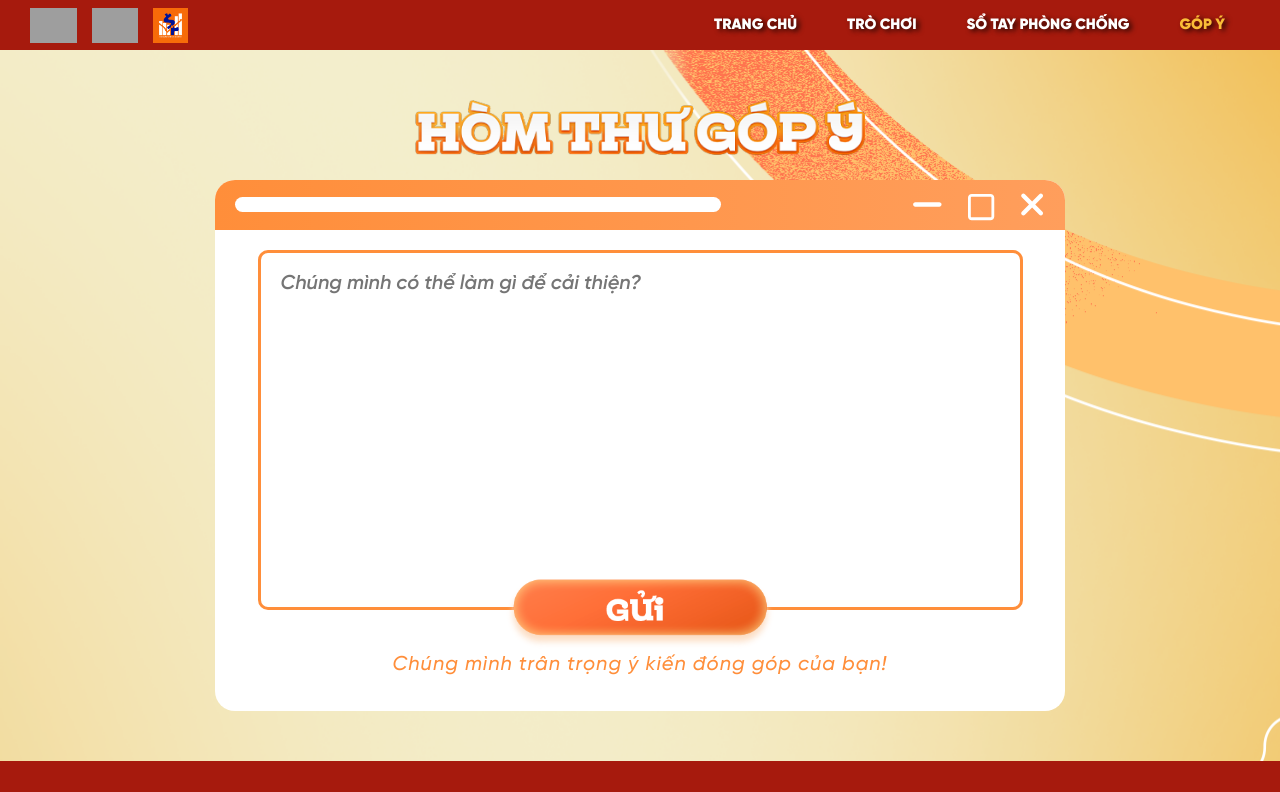
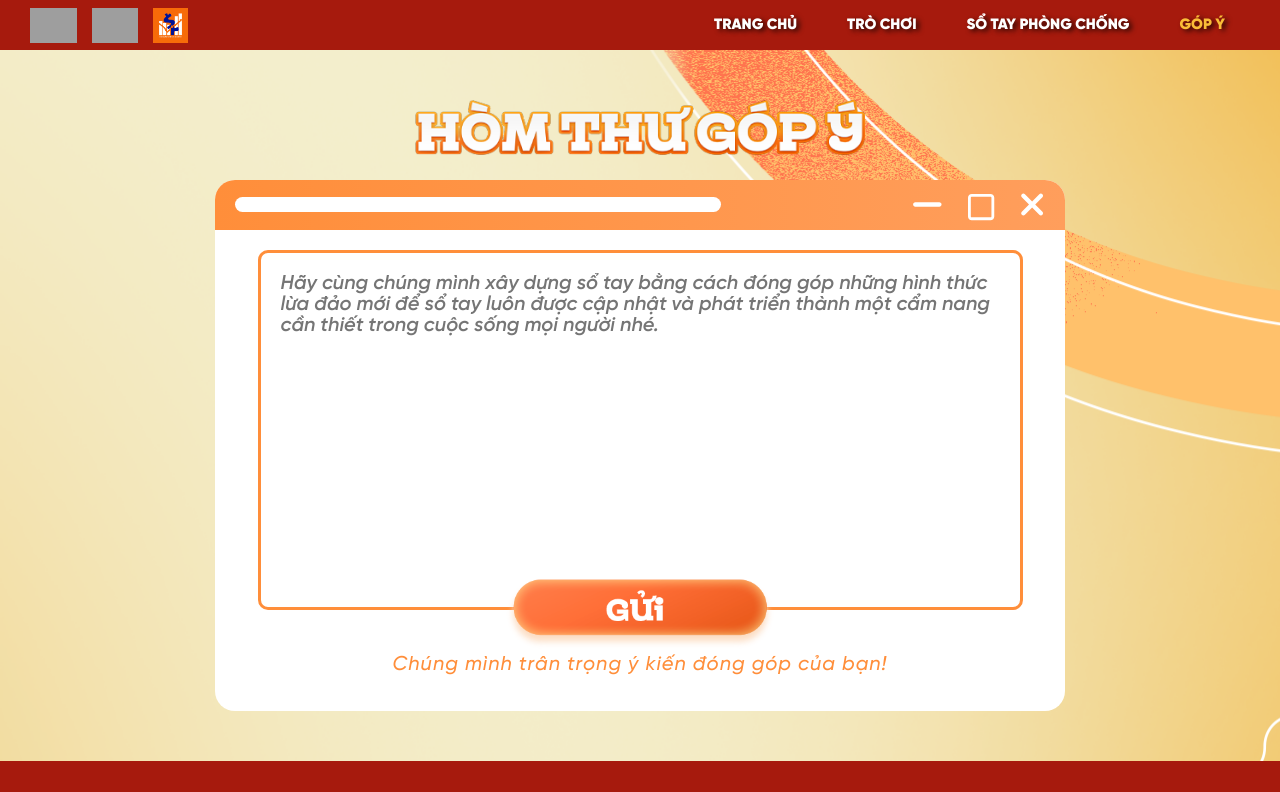
Before and after one commit to baco0611/ueh_taichinh_scamfree, a React (Vite) app: page /feedback in a window 1280 px wide. Shown: the top 792 px of the page. Built offline with nearby package versions, Linux system fonts and the light colour scheme; no server answers; grey boxes are pictures that could not be loaded.

Commit message:
Update Feedback.jsx

```diff
--- a/src/view/Feedback/Feedback.jsx
+++ b/src/view/Feedback/Feedback.jsx
@@ -47,7 +47,7 @@ export default function Feedback() {
                             ref={contentRef}
                             value={emailContent}
                             onChange={e => setEmailContent(e.target.value)}
-                            placeholder='Chúng mình có thể làm gì để cải thiện?'
+                            placeholder='Hãy cùng chúng mình xây dựng sổ tay bằng cách đóng góp những hình thức lừa đảo mới để sổ tay luôn được cập nhật và phát triển thành một cẩm nang cần thiết trong cuộc sống mọi người nhé.'
                         />
                         <button
                             onClick={e => onSubmit({
```
